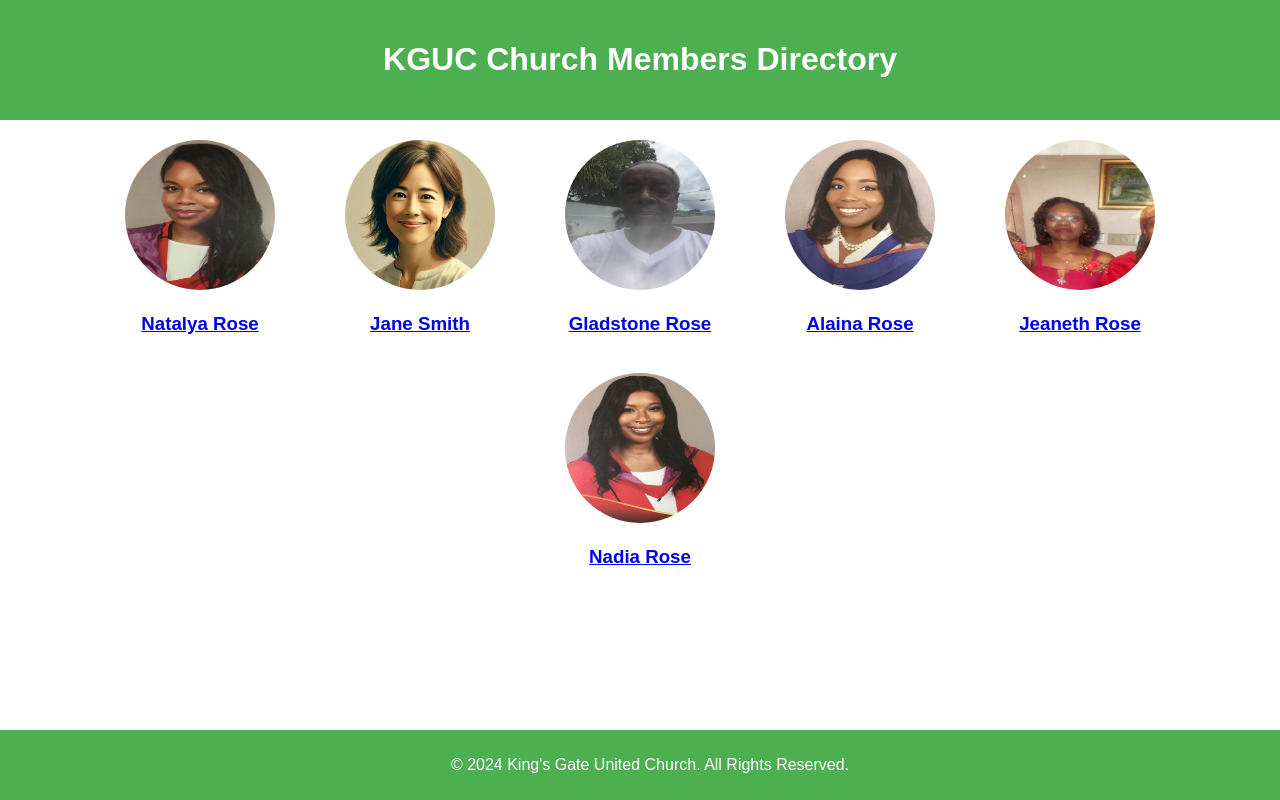
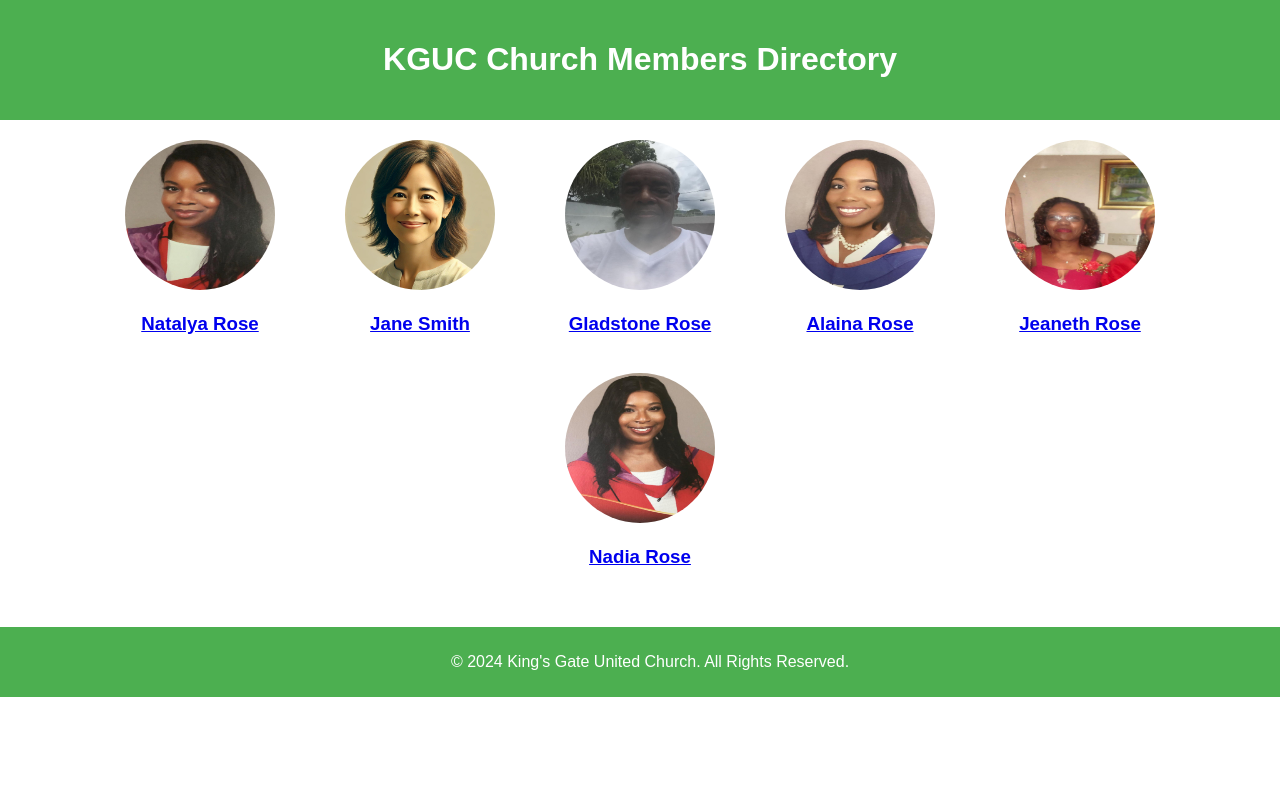
Before and after one commit to gladstone28/kguc-album-first, a React (Create React App) app: page / in a window 1280 px wide. Built offline with nearby package versions, Linux system fonts and the light colour scheme.

Commit message:
modify App.css

```diff
--- a/src/App.css
+++ b/src/App.css
@@ -132,3 +132,74 @@ body {
 .home-button {
   margin-top: 20px;
 }
+
+/* General styles */
+body {
+  font-family: Arial, sans-serif;
+  margin: 0;
+  padding: 0;
+}
+
+.header {
+  background-color: #4CAF50;
+  padding: 20px;
+  text-align: center;
+  color: white;
+}
+
+/* Make footer responsive without fixed positioning */
+.footer {
+  background-color: #4CAF50;
+  padding: 10px;
+  text-align: center;
+  color: white;
+  margin-top: 20px;
+  position: relative;
+  width: 100%;
+}
+
+/* Ensure Home button is not covered */
+.home-button {
+  margin-top: 20px;
+}
+
+/* Member details and navigation buttons */
+.member-detail {
+  text-align: center;
+  padding-bottom: 50px; /* Extra padding to prevent footer overlap */
+}
+
+.large-profile-pic {
+  width: 200px;
+  height: 200px;
+  border-radius: 50%;
+  margin-bottom: 20px;
+}
+
+.navigation-buttons {
+  margin-top: 20px;
+  display: flex;
+  justify-content: center;
+  gap: 10px;
+}
+
+/* Responsive adjustments for small screens */
+@media (max-width: 600px) {
+  .member-detail {
+    padding-bottom: 100px; /* Ensure extra space for the Home button */
+  }
+
+  .home-button {
+    margin-bottom: 50px; /* Provide more space between button and footer */
+  }
+}
+
+.footer {
+  background-color: #4CAF50;
+  padding: 10px;
+  text-align: center;
+  color: white;
+  width: 100%;
+  position: sticky;
+  bottom: 0;
+}
```
